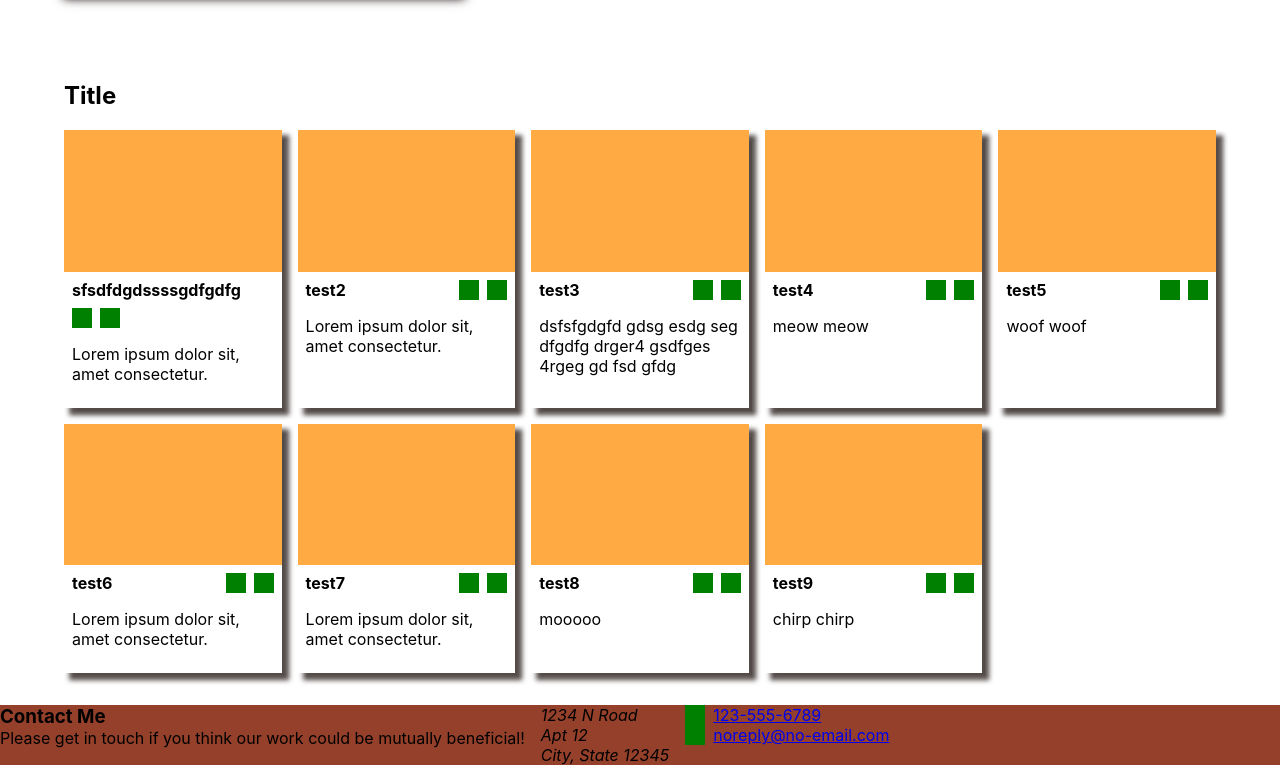
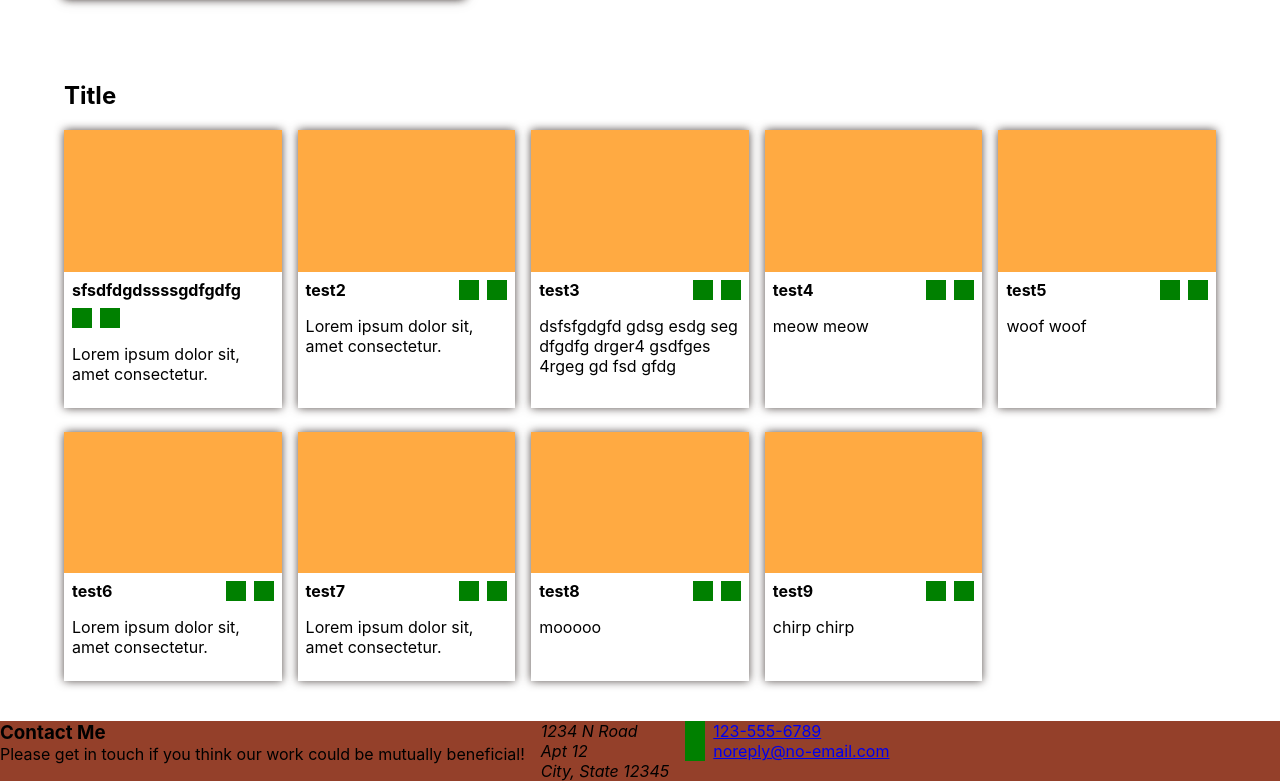
Before and after one commit to blayzeon/personal-portfolio, a React (Create React App) app: page / in a window 1280 px wide. Shown: the part 568-1349 px from the top of the page. Built offline with nearby package versions, Linux system fonts and the light colour scheme.

Commit message:
add shadow class to cards

```diff
--- a/src/App.css
+++ b/src/App.css
@@ -105,8 +105,9 @@
 .card {
   display: flex;
   flex-direction: column;
-  box-shadow: 0.4rem 0.4rem 0.3rem 0.1rem var(--shadow);
+  background-color: white;
   min-width: 200px;
+  margin-bottom: 0.5rem;
 }
 
 .card-image {
--- a/src/components/Card.js
+++ b/src/components/Card.js
@@ -6,7 +6,7 @@ export default function Card(props) {
     ? props.text
     : "Lorem ipsum dolor sit, amet consectetur.";
   return (
-    <div className="card">
+    <div className="card shadow">
       <div className="card-image"></div>
       <div className="card-text">
         <div className="card-title">
```
